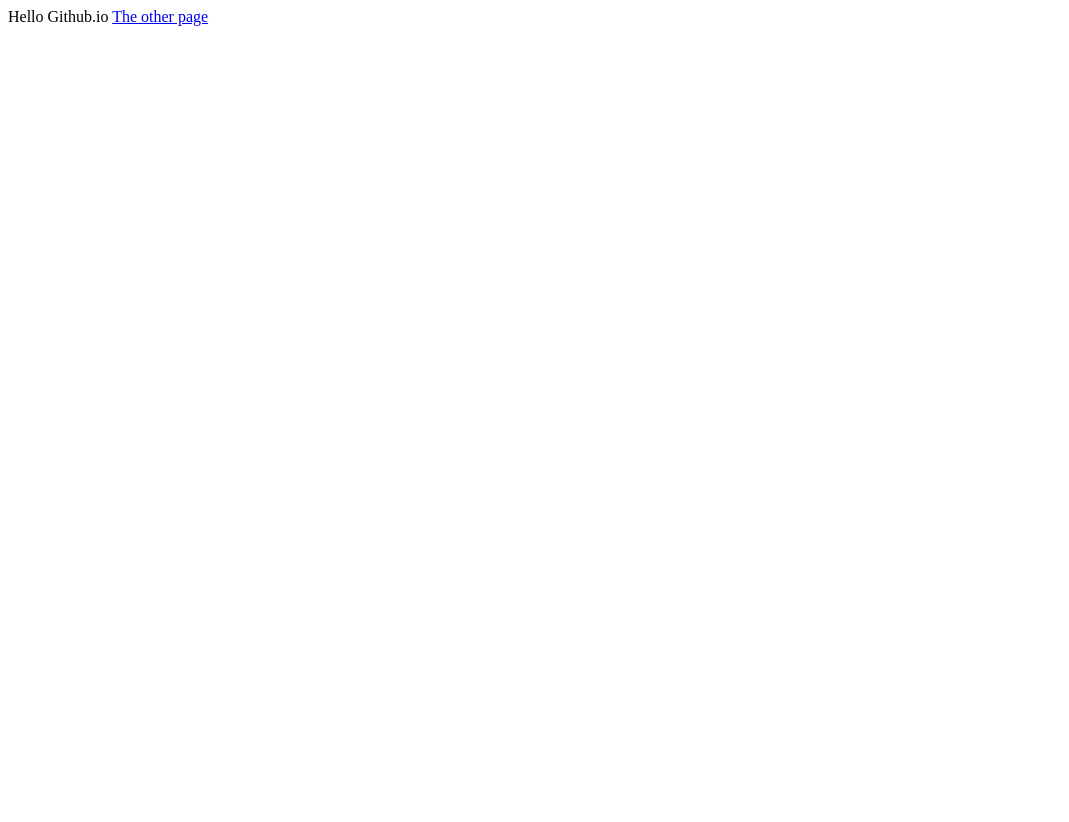
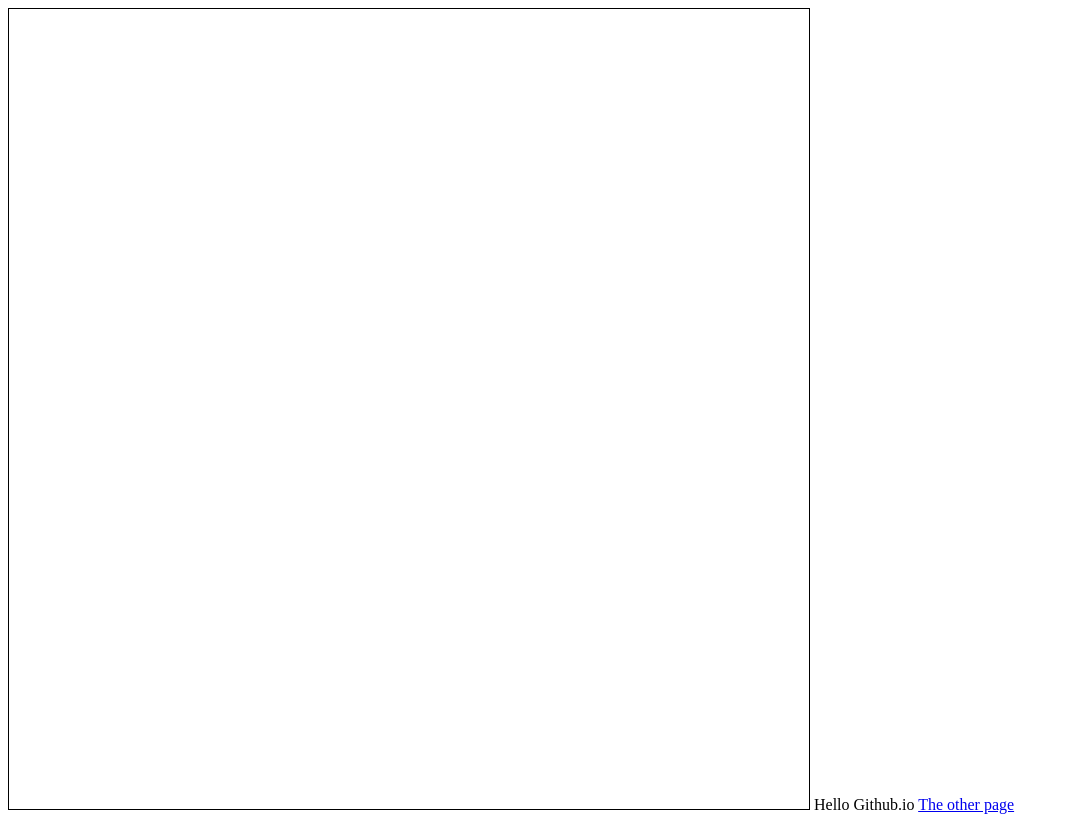
Before and after one commit to MuddyGames/TestPWA, a plain HTML site: page index.html in a window 1280 px wide. Shown: the whole page, without its empty margins (0-1069 px from the left). Before the commit the page ends 800 px from the top, so only its background shows below. Drawn offline with Linux system fonts and the light colour scheme.

Commit message:
Update index.html

```diff
--- a/index.html
+++ b/index.html
@@ -1,3 +1,29 @@
-Hello Github.io
+<!doctype html>
 
-<a href="./another.html">The other page</a>
+<html lang="en">
+
+<head>
+    <meta charset="utf-8">
+    <title>Loading Images</title>
+    <meta name="viewport" content="width=device-width, initial-scale=1">
+    <meta name="description" content="HTML5 GameLoop Template">
+    <meta name="author" content="UI Programming">
+
+    <!--StyleSheet-->
+    <link href='https://fonts.googleapis.com/css?family=Orbitron' rel='stylesheet' type='text/css'>
+
+</head>
+
+<body>
+    <canvas id="the_canvas" width="800" height="800" style="border: black 1px solid;">
+        Oops! looks like your browser does not support canvas tag
+    </canvas>
+
+  Hello Github.io
+
+  <a href="./another.html">The other page</a>
+
+
+</body>
+
+</html>
```
